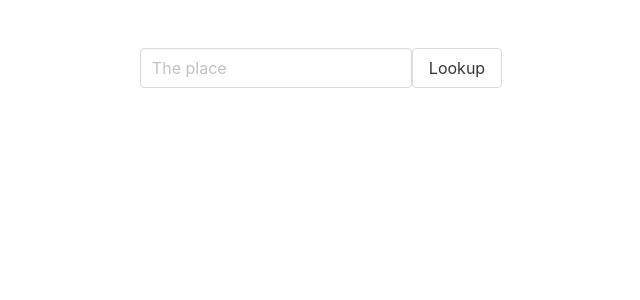
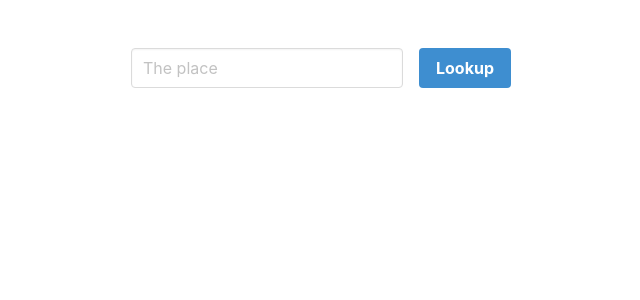
Before and after one commit to Mt-Lampert/02_-_Weather_App__svelte, a SvelteKit app: page / in a window 1280 px wide. Shown: the top 300 px of the page, without its empty margins (319-959 px from the left). Built offline with nearby package versions, Linux system fonts and the light colour scheme.

Commit message:
p: final corrections and prettifying

```diff
--- a/src/lib/helpers.ts
+++ b/src/lib/helpers.ts
@@ -34,7 +34,7 @@ export function getSVGfor(desc: string): string {
   return mySVG;
 }
 
-export let defaultCompState: Weather = {  // {{{
+export let defaultCompState: Weather = {
   air_pressure: 0,
   collectionId: '',
   collectionName: '',
@@ -46,4 +46,4 @@ export let defaultCompState: Weather = {  // {{{
   temperature: -999,
   updated: '',
   wind: -1
-} // }}}
+}
--- a/src/routes/+page.svelte
+++ b/src/routes/+page.svelte
@@ -26,7 +26,7 @@
 			<div class="control">
 				<input class="input" name="place" type="text" placeholder="The place" bind:value={place} />
 			</div>
-			<div><button class="button">Lookup</button></div>
+			<div class="ml-4"><button class="button is-info has-text-weight-bold">Lookup</button></div>
 		</div>
 	</form>
 </section>
@@ -39,7 +39,7 @@
 			sky={myState.payload.sky}
 		/>
 	{:else if myState.state === 'fail'}
-		<div class="notification is-danger" transition:fly={{ x: 100, duration: 1500 }}>
+		<div class="notification is-danger" in:fly={{ x: 100 }}>
 			{myState.error}
 		</div>
 	{/if}
```
